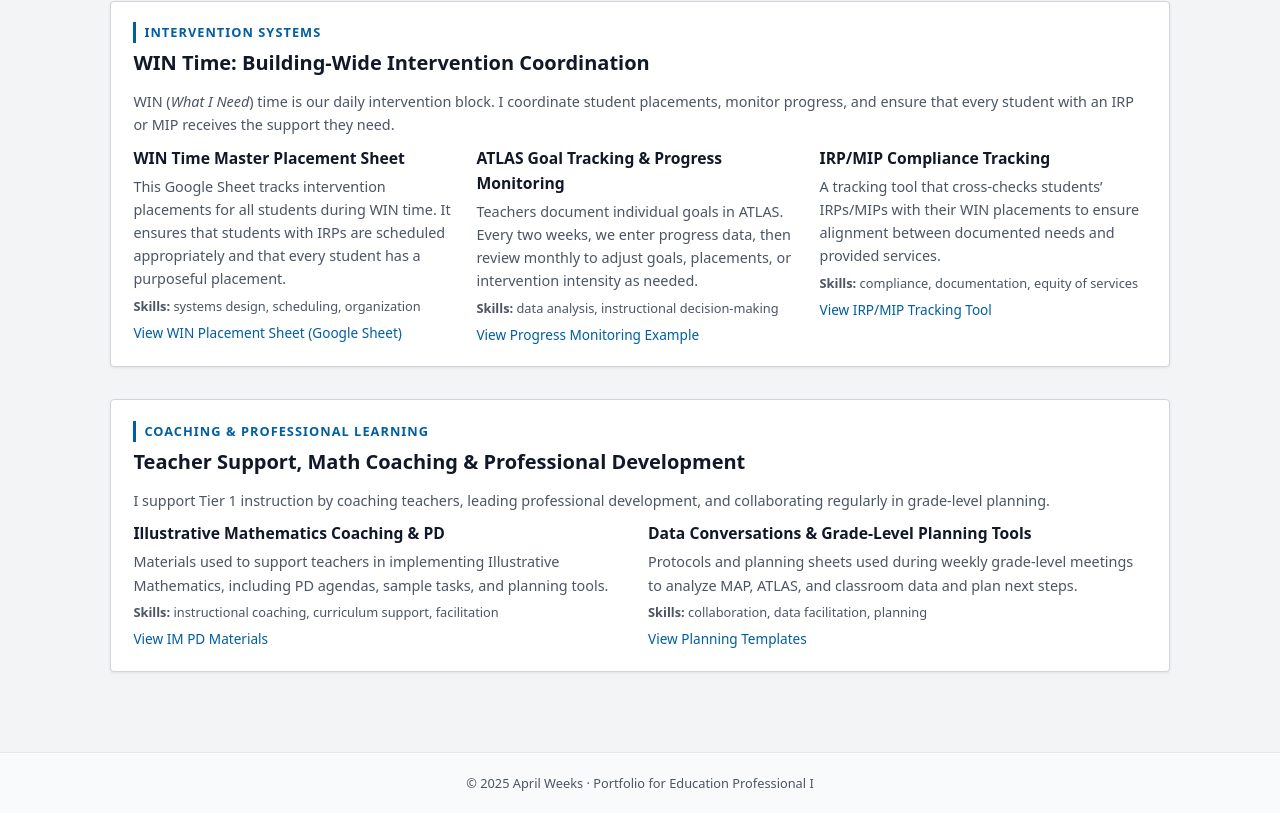
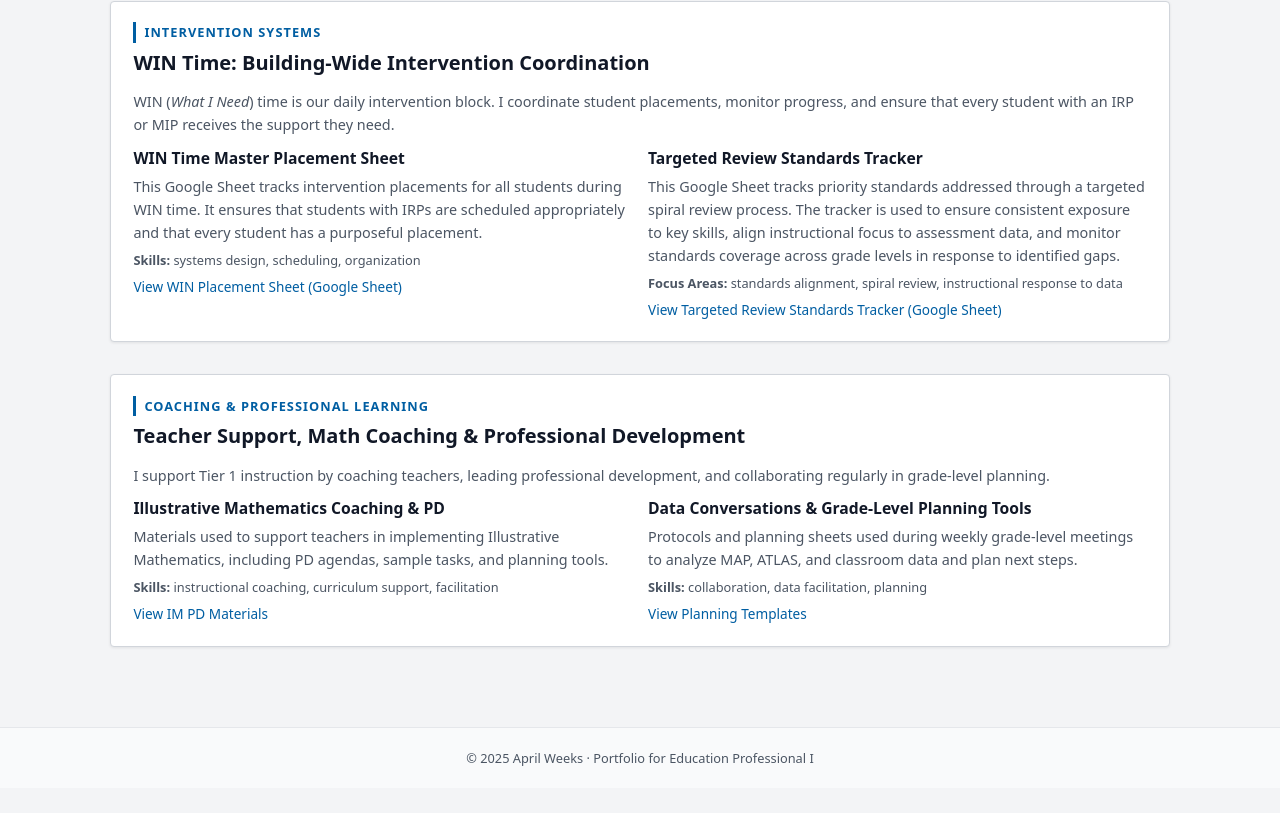
Before and after one commit to aeweeks14/aprilweeks-portfolio, a plain HTML site: page index.html in a window 1280 px wide. Shown: the part 1585-2398 px from the top of the page. After the commit the page ends 2373 px from the top, so only its background shows below. Drawn offline with Linux system fonts and the light colour scheme.

Commit message:
Update index.html

```diff
--- a/index.html
+++ b/index.html
@@ -463,36 +463,21 @@
 
 
          <div class="artifact-card">
-            <h3>ATLAS Goal Tracking & Progress Monitoring</h3>
+  <h3>Targeted Review Standards Tracker</h3>
   <p>
-              Teachers document individual goals in ATLAS. Every two weeks, we enter
-              progress data, then review monthly to adjust goals, placements, or
-              intervention intensity as needed.
+    This Google Sheet tracks priority standards addressed through a targeted
+    spiral review process. The tracker is used to ensure consistent exposure
+    to key skills, align instructional focus to assessment data, and monitor
+    standards coverage across grade levels in response to identified gaps.
   </p>
   <div class="artifact-meta">
-              <strong>Skills:</strong> data analysis, instructional decision-making
+    <strong>Focus Areas:</strong> standards alignment, spiral review,
+    instructional response to data
   </div>
   <div class="artifact-links">
-              <!-- Replace # with link to a sample data tracking view -->
-              <a href="#" target="_blank">View Progress Monitoring Example</a>
-            </div>
-          </div>
-
-          <div class="artifact-card">
-            <h3>IRP/MIP Compliance Tracking</h3>
-            <p>
-              A tracking tool that cross-checks students’ IRPs/MIPs with their
-              WIN placements to ensure alignment between documented needs and
-              provided services.
-            </p>
-            <div class="artifact-meta">
-              <strong>Skills:</strong> compliance, documentation, equity of services
-            </div>
-            <div class="artifact-links">
-              <!-- Replace # with link to IRP/MIP tracking sheet or summary -->
-              <a href="#" target="_blank">View IRP/MIP Tracking Tool</a>
-            </div>
-          </div>
+    <a href="https://docs.google.com/spreadsheets/d/1x2ALweHG16xWisaX3WchxjIAP0jEEAiyRjyd6SalPU0/edit?usp=sharing" target="_blank">
+      View Targeted Review Standards Tracker (Google Sheet)
+    </a>
   </div>
 </div>
     </section>
```
Lines whose indentation alone changed are shown as unchanged.
